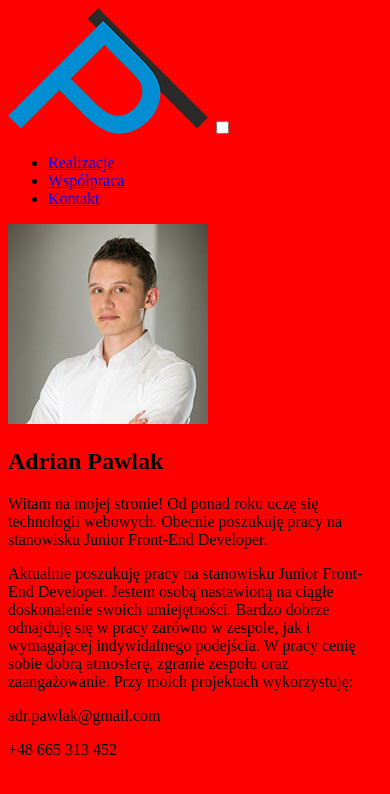
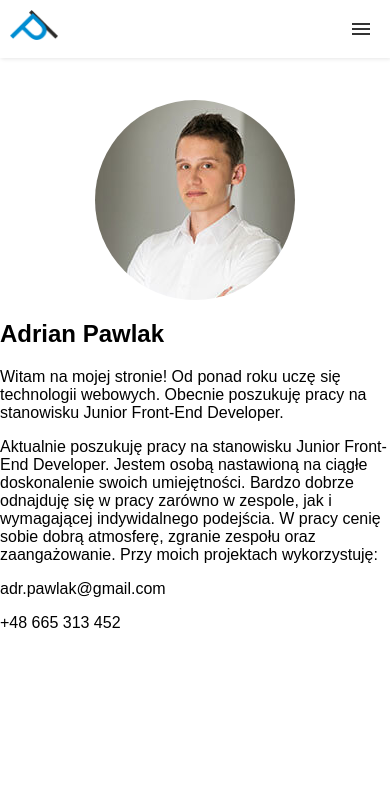
Before and after one commit to ajotka/portfolio_ap, a website: page public/index.html in a window 390 px wide. Drawn offline with nearby package versions, Linux system fonts and the light colour scheme; files that its build step writes are made by us from their sources.

Commit message:
fix src/css

```diff
--- a/src/css/styles.scss
+++ b/src/css/styles.scss
@@ -1,3 +1,198 @@
+/*================== breakpoints ==================*/
+
+$breakpoints: (
+        'small':  ( min-width:  768px ),
+        'medium': ( min-width:  992px ),
+        'large':  ( min-width: 1200px ),
+) !default;
+
+/// Responsive breakpoint manager
+/// @access public
+/// @param {String} $breakpoint - Breakpoint
+/// @requires $breakpoints
+@mixin respond-to($breakpoint) {
+  $raw-query: map-get($breakpoints, $breakpoint);
+
+  @if $raw-query {
+    $query: if(
+                    type-of($raw-query) == 'string',
+                    unquote($raw-query),
+                    inspect($raw-query)
+    );
+
+    @media #{$query} {
+      @content;
+    }
+  } @else {
+    @error 'No value found for `#{$breakpoint}`. '
+         + 'Please make sure it is defined in `$breakpoints` map.';
+  }
+}
+
 body {
-  background-color: red;
+  margin: 0;
+  padding: 0;
+  font-family: sans-serif;
+
+
+  //@include respond-to('small') {
+  //  background-color: green;    //test for delete
+  //}
+  //
+  //@include respond-to('medium') {
+  //  background-color: red;  //test for delete
+  //}
+  //
+  //@include respond-to('large') {
+  //  background-color: yellow;       //test for delete
+  //}
 }
+
+/*================== nav ==================*/
+.nav__logo img{
+  height: 30px;
+  padding: 10px;
+}
+
+.nav {
+  background-color: #fff;
+  box-shadow: 1px 1px 4px 0 rgba(0,0,0,.1);
+  position: fixed;
+  width: 100%;
+  z-index: 3;
+}
+
+.nav ul {
+  margin: 0;
+  padding: 0;
+  list-style: none;
+  overflow: hidden;
+  background-color: #fff;
+}
+
+.nav li a {
+  display: block;
+  padding: 20px 20px;
+  border-right: 1px solid #f4f4f4;
+  text-decoration: none;
+  color: #333333;
+}
+
+.nav li a:hover,
+.nav .menu-btn:hover {
+  background-color: #f4f4f4;
+}
+
+.nav .logo {
+  display: block;
+  float: left;
+  font-size: 2em;
+  padding: 10px 20px;
+  text-decoration: none;
+}
+
+/* menu */
+
+.nav .menu {
+  clear: both;
+  max-height: 0;
+  transition: max-height .2s ease-out;
+}
+
+/* menu icon */
+
+.nav .menu-icon {
+  cursor: pointer;
+  display: inline-block;
+  float: right;
+  padding: 28px 20px;
+  position: relative;
+  user-select: none;
+}
+
+.nav .menu-icon .navicon {
+  background: #333;
+  display: block;
+  height: 2px;
+  position: relative;
+  transition: background .2s ease-out;
+  width: 18px;
+}
+
+.nav .menu-icon .navicon:before,
+.nav .menu-icon .navicon:after {
+  background: #333;
+  content: '';
+  display: block;
+  height: 100%;
+  position: absolute;
+  transition: all .2s ease-out;
+  width: 100%;
+}
+
+.nav .menu-icon .navicon:before {
+  top: 5px;
+}
+
+.nav .menu-icon .navicon:after {
+  top: -5px;
+}
+
+/* menu btn */
+
+.nav .menu-btn {
+  display: none;
+}
+
+.nav .menu-btn:checked ~ .menu {
+  max-height: 240px;
+}
+
+.nav .menu-btn:checked ~ .menu-icon .navicon {
+  background: transparent;
+}
+
+.nav .menu-btn:checked ~ .menu-icon .navicon:before {
+  transform: rotate(-45deg);
+}
+
+.nav .menu-btn:checked ~ .menu-icon .navicon:after {
+  transform: rotate(45deg);
+}
+
+.nav .menu-btn:checked ~ .menu-icon:not(.steps) .navicon:before,
+.nav .menu-btn:checked ~ .menu-icon:not(.steps) .navicon:after {
+  top: 0;
+}
+
+/* 48em = 768px */
+
+@media (min-width: 48em) {
+  .nav li {
+    float: left;
+  }
+  .nav li a {
+    padding: 20px 30px;
+  }
+  .nav .menu {
+    clear: none;
+    float: right;
+    max-height: none;
+  }
+  .nav .menu-icon {
+    display: none;
+  }
+}
+
+
+/*================== article ==================*/
+.photo {
+  padding-top: 100px;
+  width: 100%;
+  display: flex;
+  justify-content: center;
+  flex: 1 0 0;
+  & img {
+    border-radius: 50%;
+  }
+}
```
